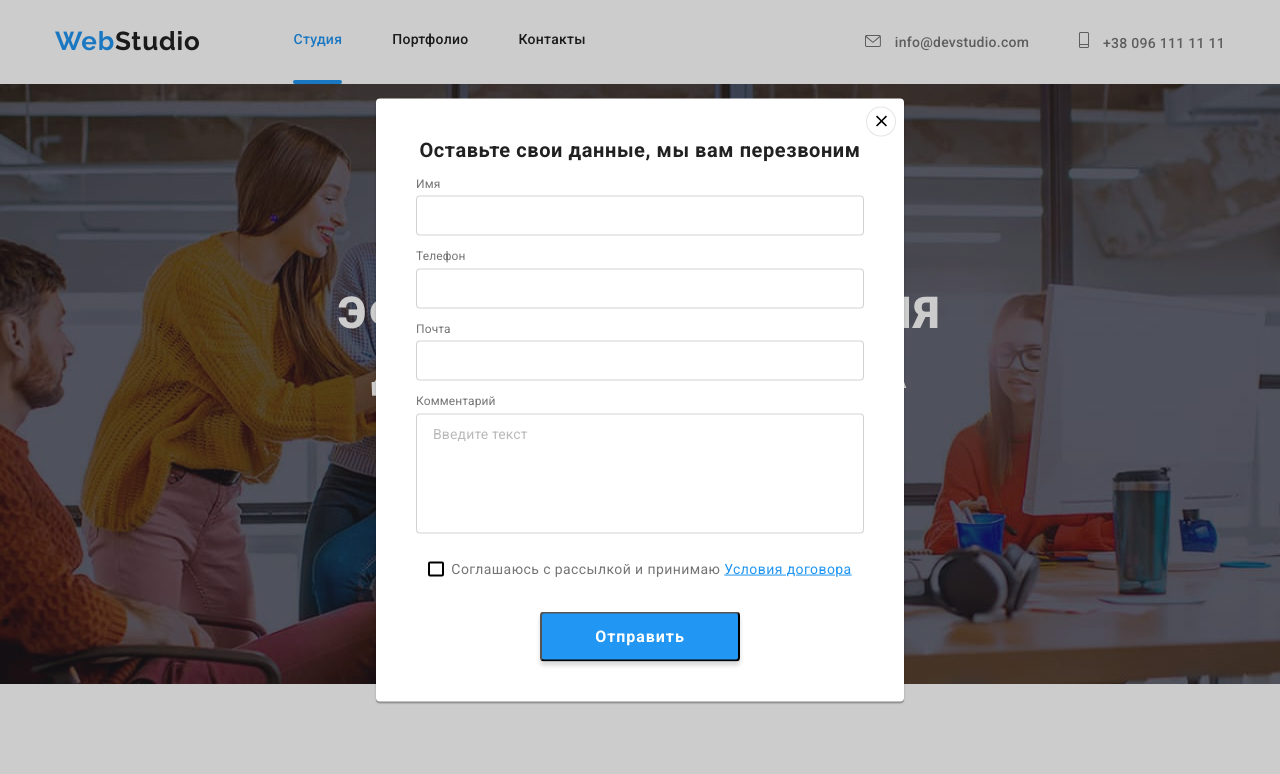
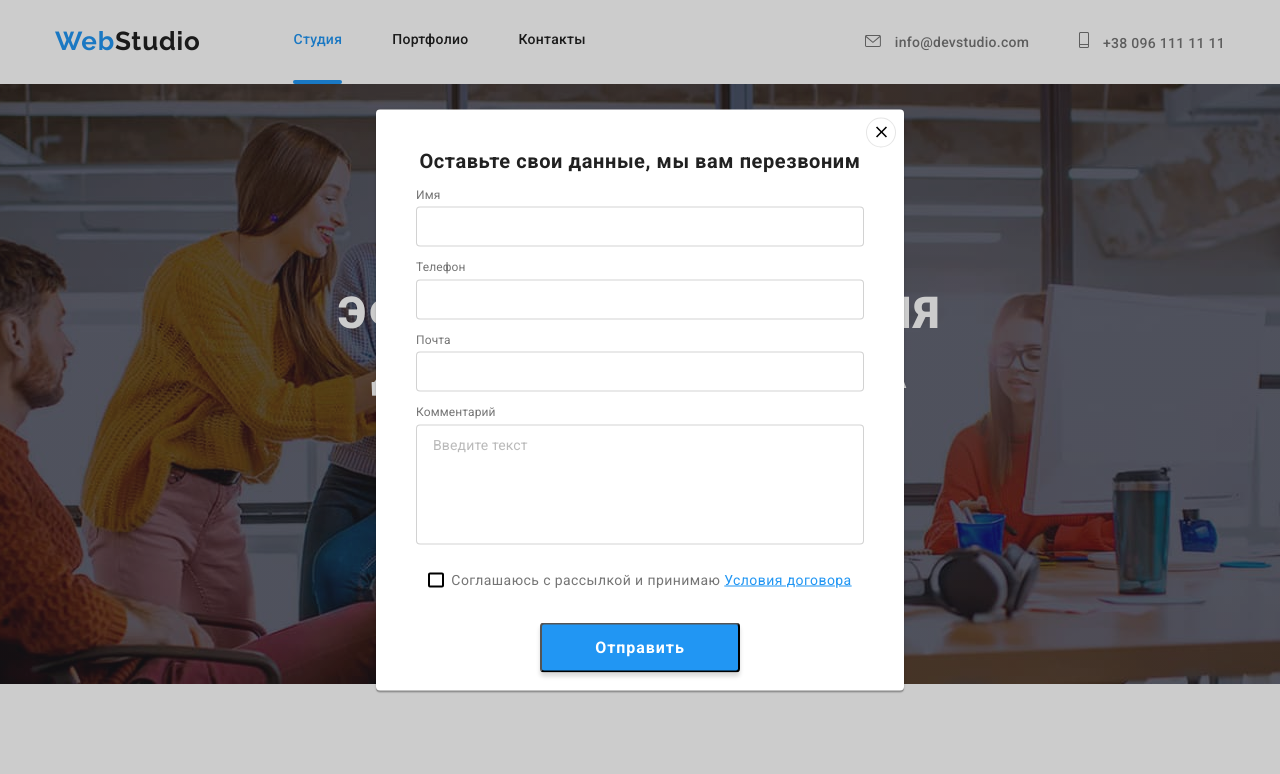
Before and after one commit to lehahorban/goit-markup-hw-06., a plain HTML site: page index.html in a window 1280 px wide. Both pictures are taken after a click on the button "Заказать услугу". Shown: the top 774 px of the page. Drawn offline with Linux system fonts and the light colour scheme.

Commit message:
Ширина высота

```diff
--- a/css/styles.css
+++ b/css/styles.css
@@ -846,8 +846,8 @@ left: 50%;
 padding: 40px;
 transform: translate(-50%, -50%) scale(1);
 transition: 250ms cubic-bezier(0.4, 0, 0.2, 1);
-min-width: 528px;
-min-height: 581px;
+width: 528px;
+height: 581px;
 background: #FFFFFF;
 box-shadow: 0px 1px 3px rgba(0, 0, 0, 0.12), 0px 1px 1px rgba(0, 0, 0, 0.14), 0px 2px 1px rgba(0, 0, 0, 0.2);
 border-radius: 4px;
```
